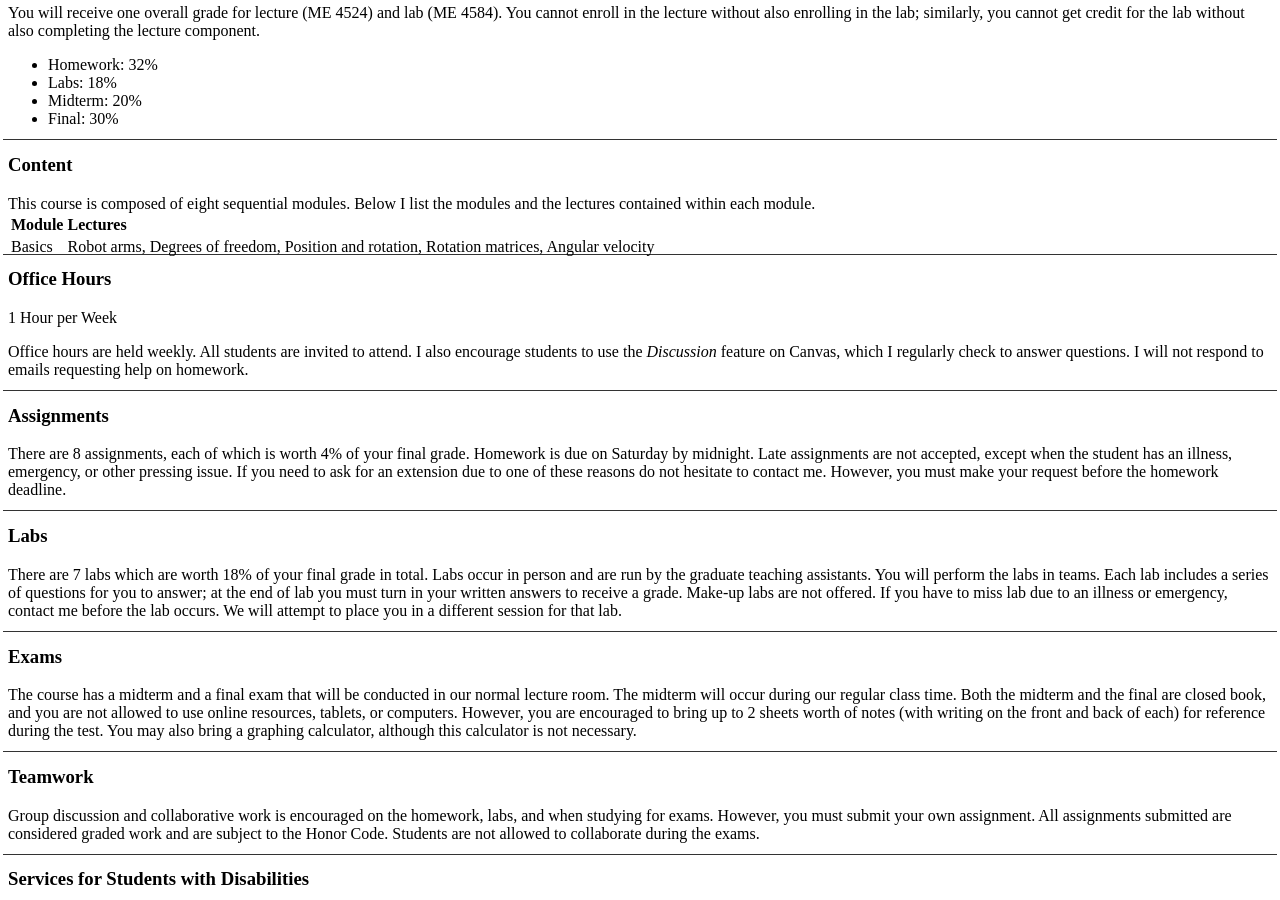
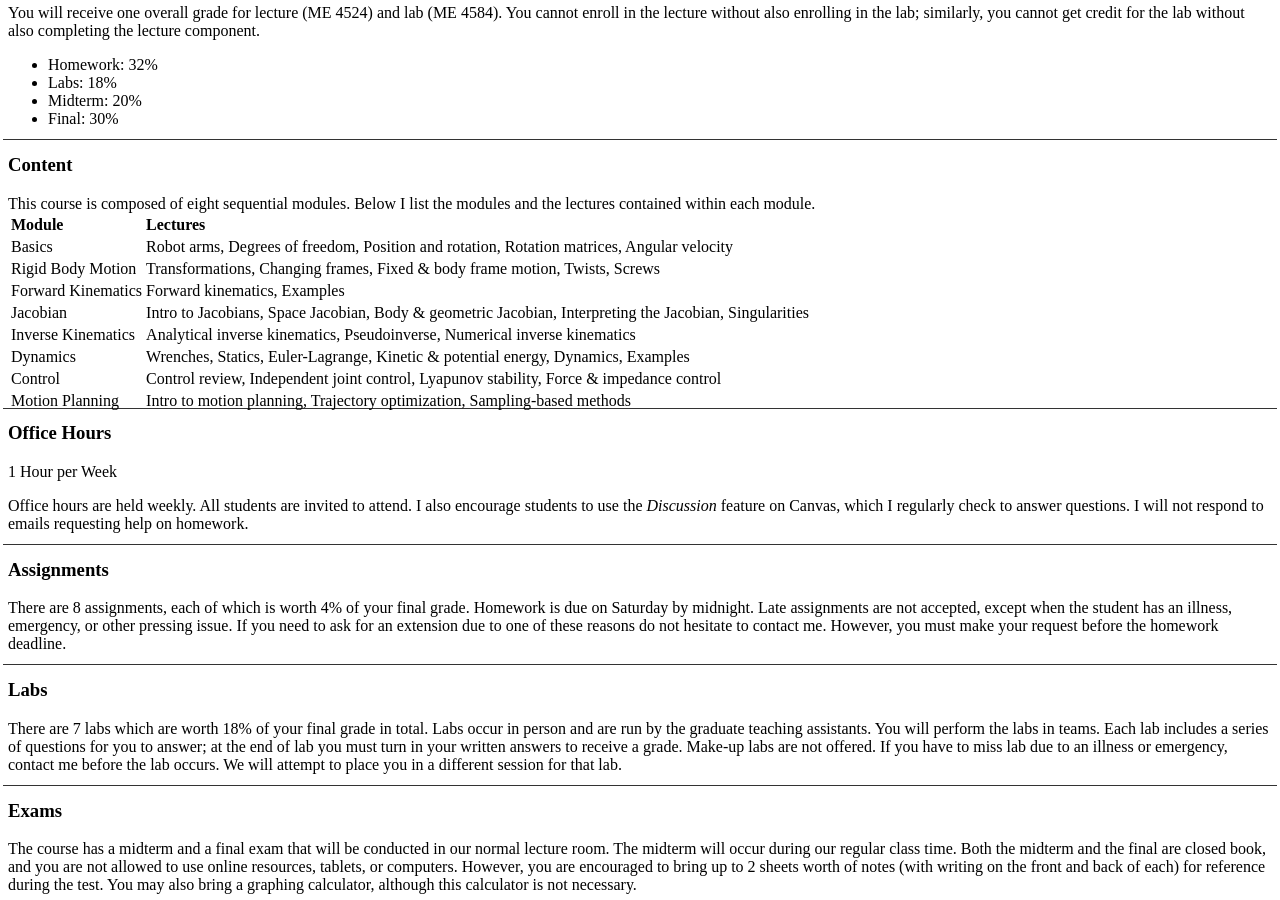
Before and after one commit to dylan-losey/dylan-losey.github.io, a Jekyll site: the page built from me4524.html, in a window 1280 px wide and 900 px high, scrolled down 1743 px. Built offline with Jekyll 4.4.1, drawn with Linux system fonts in a browser that asks for light colours.

Commit message:
teaching

```diff
--- a/me4524.html
+++ b/me4524.html
@@ -139,6 +139,34 @@ tags: me4524
       <td>Basics</td>
       <td>Robot arms, Degrees of freedom, Position and rotation, Rotation matrices, Angular velocity</td>
     </tr>
+    <tr>
+      <td>Rigid Body Motion</td>
+      <td>Transformations, Changing frames, Fixed & body frame motion, Twists, Screws</td>
+    </tr>
+    <tr>
+      <td>Forward Kinematics</td>
+      <td>Forward kinematics, Examples</td>
+    </tr>
+    <tr>
+      <td>Jacobian</td>
+      <td>Intro to Jacobians, Space Jacobian, Body & geometric Jacobian, Interpreting the Jacobian, Singularities</td>
+    </tr>
+    <tr>
+      <td>Inverse Kinematics</td>
+      <td>Analytical inverse kinematics, Pseudoinverse, Numerical inverse kinematics</td>
+    </tr>
+    <tr>
+      <td>Dynamics</td>
+      <td>Wrenches, Statics, Euler-Lagrange, Kinetic & potential energy, Dynamics, Examples</td>
+    </tr>
+    <tr>
+      <td>Control</td>
+      <td>Control review, Independent joint control, Lyapunov stability, Force & impedance control</td>
+    </tr>
+    <tr>
+      <td>Motion Planning</td>
+      <td>Intro to motion planning, Trajectory optimization, Sampling-based methods</td>
+    </tr>
   </table>
 </div>
 
```
